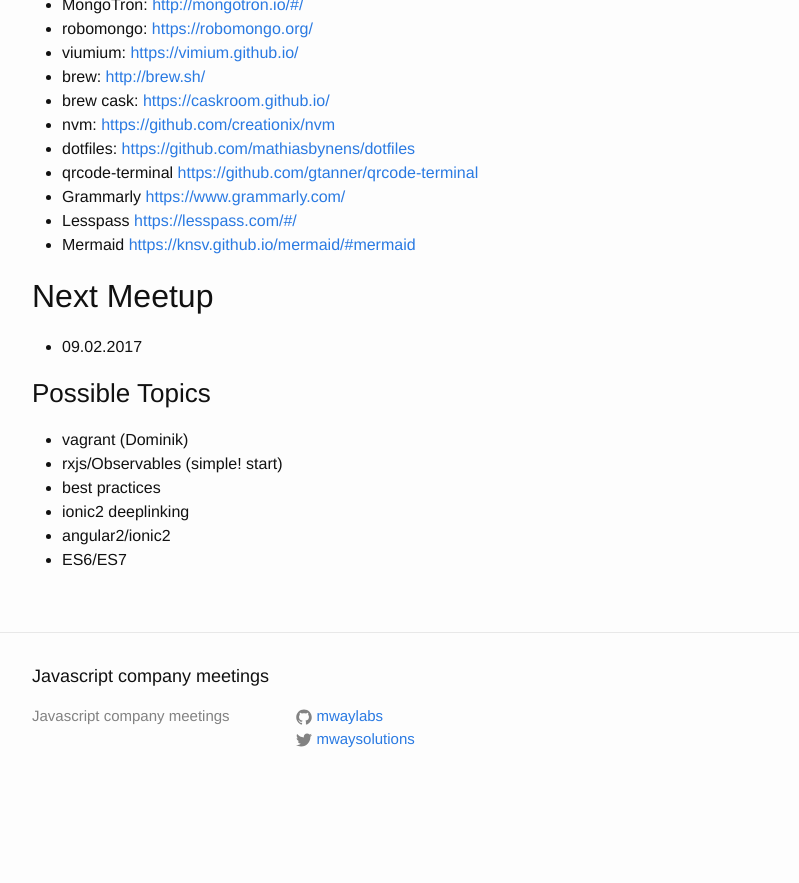
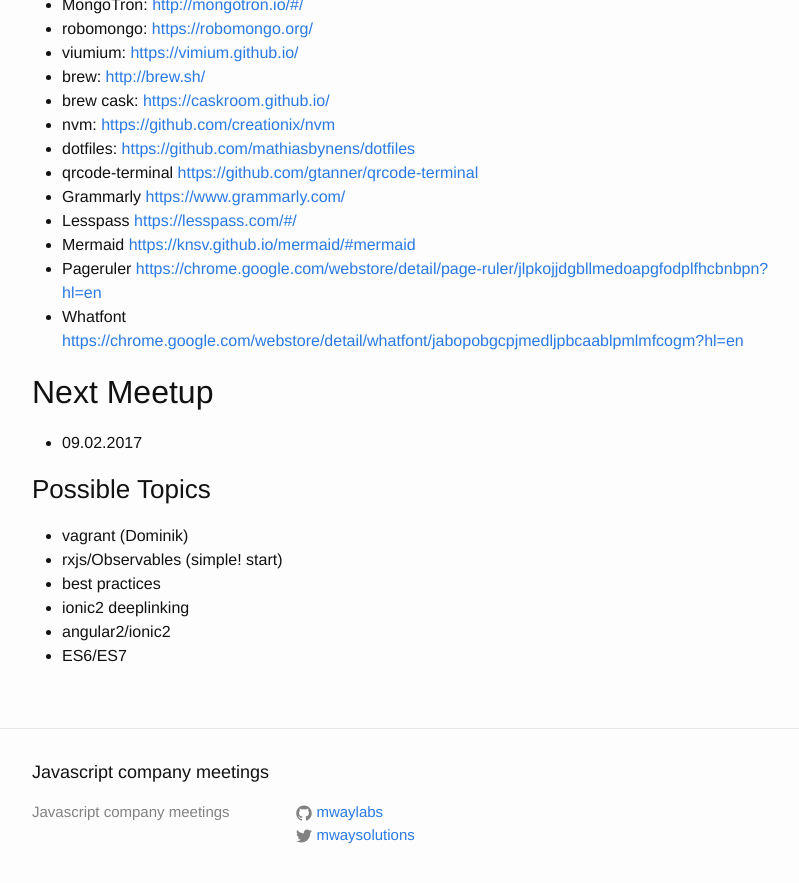
Before and after one commit to MathiasTim/javascript-company-meeting, a Jekyll site: the page built from _posts/2017-01-19-meetup.md, in a window 1280 px wide and 900 px high, scrolled down 795 px. Shown: the top 883 px of the window, without its empty margins (238-1037 px from the left). Built offline with Jekyll 4.4.1, drawn with Linux system fonts in a browser that asks for light colours; before the commit the page ends 1605 px from its top, so only the background shows below that.

Commit message:
Update 2017-01-19-meetup.md

```diff
--- a/_posts/2017-01-19-meetup.md
+++ b/_posts/2017-01-19-meetup.md
@@ -39,6 +39,8 @@
 - Grammarly [https://www.grammarly.com/](https://www.grammarly.com/)
 - Lesspass [https://lesspass.com/#/](https://lesspass.com/#/)
 - Mermaid [https://knsv.github.io/mermaid/#mermaid](https://knsv.github.io/mermaid/#mermaid)
+- Pageruler [https://chrome.google.com/webstore/detail/page-ruler/jlpkojjdgbllmedoapgfodplfhcbnbpn?hl=en](https://chrome.google.com/webstore/detail/page-ruler/jlpkojjdgbllmedoapgfodplfhcbnbpn?hl=en)
+- Whatfont [https://chrome.google.com/webstore/detail/whatfont/jabopobgcpjmedljpbcaablpmlmfcogm?hl=en](https://chrome.google.com/webstore/detail/whatfont/jabopobgcpjmedljpbcaablpmlmfcogm?hl=en)
 
 ## Next Meetup
 
```
